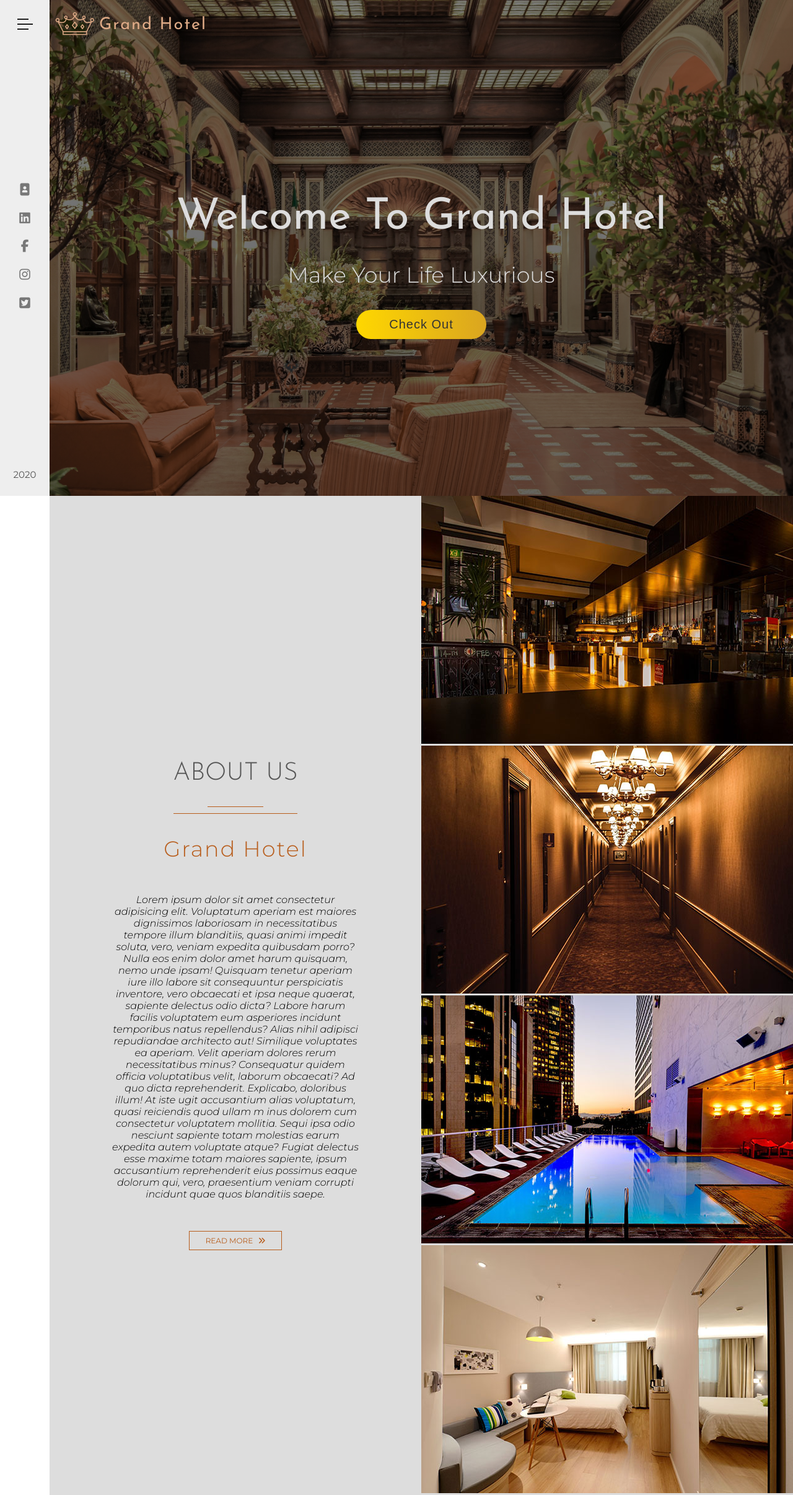
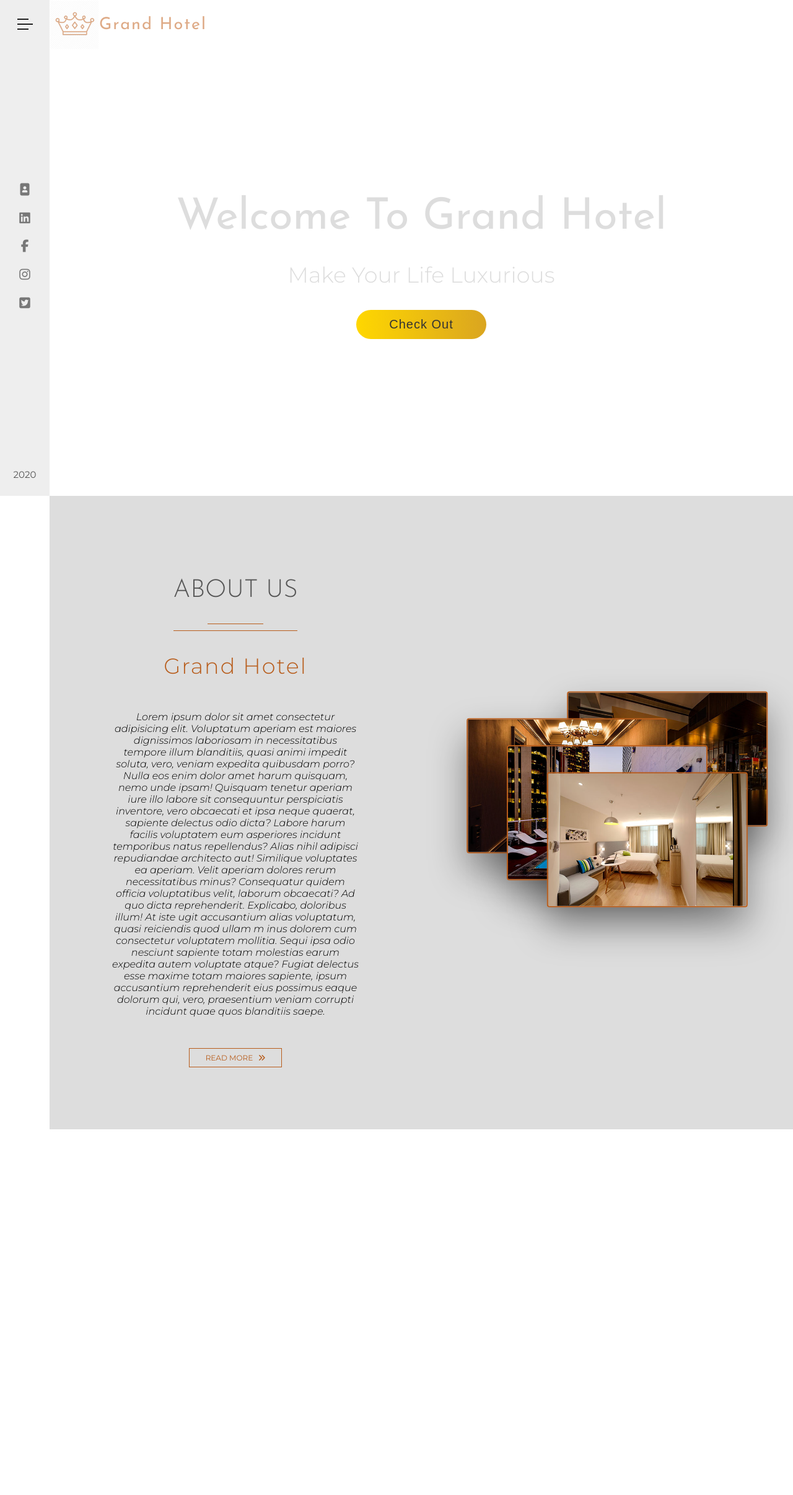
Before and after one commit to mj305/Hotel, a PHP site: page / in a window 1280 px wide. Shown: the whole page at 62% size. After the commit the page ends 1822 px from the top, so only its background shows below. Run offline with PHP 8.4, Linux system fonts and the light colour scheme; some libraries are stand-ins or nearby versions.

Commit message:
finished about us section

```diff
--- a/css/style.css
+++ b/css/style.css
@@ -226,7 +226,7 @@
 .header {
     margin-left: 8rem;
     height: 100vh;
-    background: linear-gradient(to top, rgba(0,0,0,.6),  rgba(0,0,0,.5)), url(../img/header-1.jpeg) center no-repeat fixed;
+    background: linear-gradient(to top, rgba(0,0,0,.6),  rgba(0,0,0,.5)), url(../img/header-1.jpeg) center no-repeat fixed      xx;
     background-size: cover;
 }
 
@@ -376,6 +376,40 @@
 
 .about-us-images {
     flex: 1 1 ;
+    position: relative;
 }
 
+.image {
+    width: 32rem;
+    position: absolute;
+    top: 50%;
+    left: 50%;
+    box-shadow: 0 3rem 6rem rgba(0, 0, 0, .4);
+    border-radius: .4rem;
+    border: .2rem solid #b85d1c;
+}
+
+.image-1 {
+    transform: translate(-20%, -90%);
+
+}
+
+.image-2 {
+    transform: translate(-70%, -70%);
+}
+
+.image-3 {
+    transform: translate(-50%, -50%);
+}
+
+.image-4 {
+    transform: translate(-30%, -30%);
+}
 /* end of about us */
+
+/* */
+
+
+
+
+/* */
```
Also changed, not shown: index.html (+8 -0 lines).
